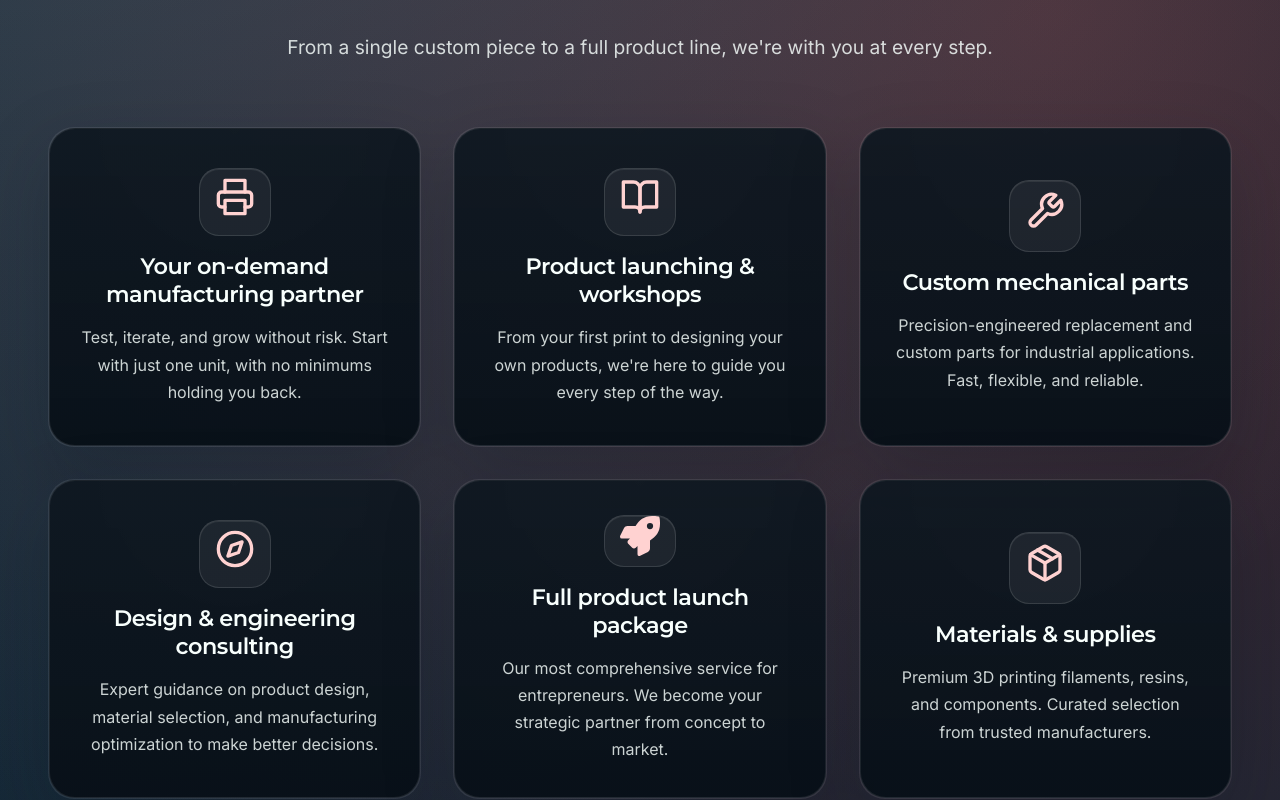
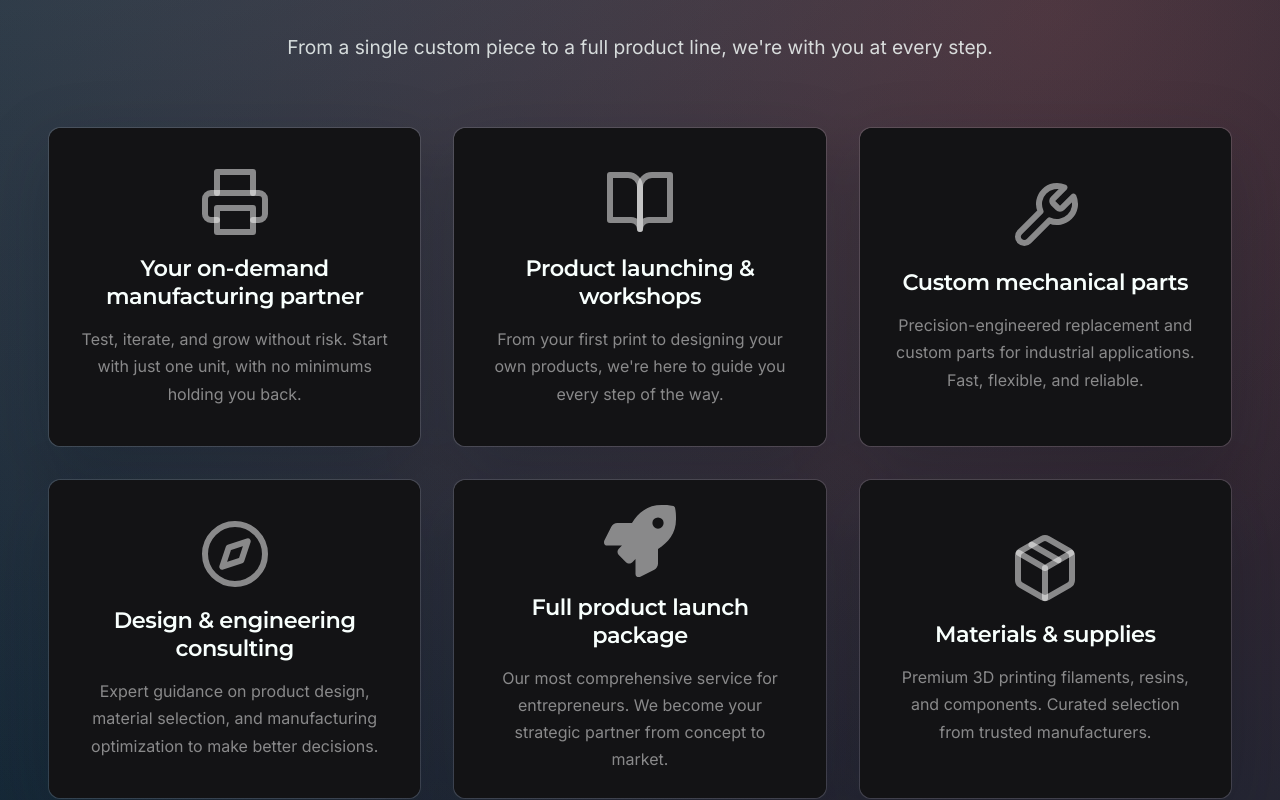
Before and after one commit to MauroMiranda0/knemco-manufacturing-fullstack, a React (Vite) app in the folder client/: page / in a window 1280 px wide. Shown: the part 1048-1848 px from the top of the page. Built offline with nearby package versions, Linux system fonts and the light colour scheme.

Commit message:
feat: match services card hover demo

```diff
--- a/client/src/styles/ServiceCard.css
+++ b/client/src/styles/ServiceCard.css
@@ -3,12 +3,11 @@
 .service-card {
   --mouse-x: 50%;
   --mouse-y: 50%;
-  --card-glow: rgba(237, 72, 69, 0.68);
-  --card-glow-soft: rgba(158, 212, 229, 0.28);
+  --card-glow: 348 80% 60%;
   position: relative;
   min-height: 20rem;
-  border-radius: 26px;
-  background: rgba(255, 255, 255, 0.08);
+  border-radius: 12px;
+  background-color: rgba(255, 255, 255, 0.12);
   overflow: hidden;
   box-shadow: var(--glass-shadow);
   transition: transform 0.3s ease, box-shadow 0.3s ease;
@@ -17,24 +16,29 @@
 .service-card:hover {
   transform: translateY(-8px);
   box-shadow: var(--glass-shadow-hover);
+  background: radial-gradient(
+    400px circle at var(--mouse-x) var(--mouse-y),
+    hsl(var(--card-glow) / 1),
+    rgba(255, 255, 255, 0.12) 40%
+  );
 }
 
 .service-card::before {
   content: '';
   position: absolute;
-  inset: 0;
+  width: 100%;
+  height: 100%;
+  top: 0;
+  left: 0;
   border-radius: inherit;
   background: radial-gradient(
-    190px circle at var(--mouse-x) var(--mouse-y),
-    var(--card-glow) 0%,
-    rgba(255, 255, 255, 0.34) 8%,
-    var(--card-glow-soft) 18%,
-    rgba(255, 255, 255, 0.1) 26%,
-    transparent 46%
+    500px circle at var(--mouse-x) var(--mouse-y),
+    hsl(var(--card-glow) / 0.35),
+    transparent 40%
   );
   opacity: 0;
-  transition: opacity 0.2s ease;
-  filter: saturate(130%);
+  z-index: 2;
+  transition: opacity 0.25s ease;
 }
 
 .service-card::after {
@@ -42,40 +46,31 @@
   position: absolute;
   inset: 1px;
   border-radius: inherit;
-  background:
-    linear-gradient(180deg, rgba(13, 22, 31, 0.92), rgba(8, 16, 24, 0.96)),
-    radial-gradient(circle at top, rgba(255, 255, 255, 0.08), transparent 55%);
-  border: 1px solid rgba(255, 255, 255, 0.08);
+  background-color: #131315;
 }
 
 .service-card-tone-manufacturing {
-  --card-glow: rgba(237, 72, 69, 0.72);
-  --card-glow-soft: rgba(255, 163, 160, 0.32);
+  --card-glow: 348 80% 60%;
 }
 
 .service-card-tone-education {
-  --card-glow: rgba(158, 212, 229, 0.76);
-  --card-glow-soft: rgba(112, 189, 214, 0.34);
+  --card-glow: 198 59% 76%;
 }
 
 .service-card-tone-mechanical {
-  --card-glow: rgba(228, 179, 99, 0.72);
-  --card-glow-soft: rgba(255, 215, 142, 0.3);
+  --card-glow: 38 70% 64%;
 }
 
 .service-card-tone-consulting {
-  --card-glow: rgba(237, 72, 69, 0.62);
-  --card-glow-soft: rgba(158, 212, 229, 0.28);
+  --card-glow: 170 42% 48%;
 }
 
 .service-card-tone-launch {
-  --card-glow: rgba(177, 226, 239, 0.76);
-  --card-glow-soft: rgba(237, 72, 69, 0.24);
+  --card-glow: 8 82% 58%;
 }
 
 .service-card-tone-supplies {
-  --card-glow: rgba(244, 199, 123, 0.74);
-  --card-glow-soft: rgba(255, 255, 255, 0.24);
+  --card-glow: 44 71% 64%;
 }
 
 .service-card:hover::before {
@@ -94,6 +89,7 @@
   padding: 2.5rem 2rem;
   text-align: center;
   border-radius: inherit;
+  background-color: #131315;
 }
 
 .card-icon-wrapper {
@@ -102,22 +98,19 @@
   display: grid;
   place-items: center;
   border-radius: 20px;
-  background: rgba(255, 255, 255, 0.06);
-  border: 1px solid rgba(255, 255, 255, 0.12);
-  box-shadow: inset 0 1px 0 rgba(255, 255, 255, 0.08);
+  background: transparent;
+  border: none;
+  box-shadow: none;
 }
 
 .service-card:hover .card-icon-wrapper {
-  border-color: rgba(255, 255, 255, 0.2);
-  box-shadow:
-    inset 0 1px 0 rgba(255, 255, 255, 0.12),
-    0 0 18px color-mix(in srgb, var(--card-glow) 58%, transparent),
-    0 0 36px color-mix(in srgb, var(--card-glow-soft) 28%, transparent);
+  border: none;
+  box-shadow: none;
 }
 
 .card-icon {
-  font-size: 2.5rem;
-  color: #ffd2d1;
+  font-size: 4.5rem;
+  color: rgba(255, 255, 255, 0.5);
   display: inline-block;
 }
 
@@ -133,7 +126,7 @@
 .card-description {
   font-family: var(--font-secondary);
   font-size: 1rem;
-  color: var(--text-on-glass-muted);
+  color: rgba(255, 255, 255, 0.5);
   line-height: 1.7;
   margin: 0;
 }
```
